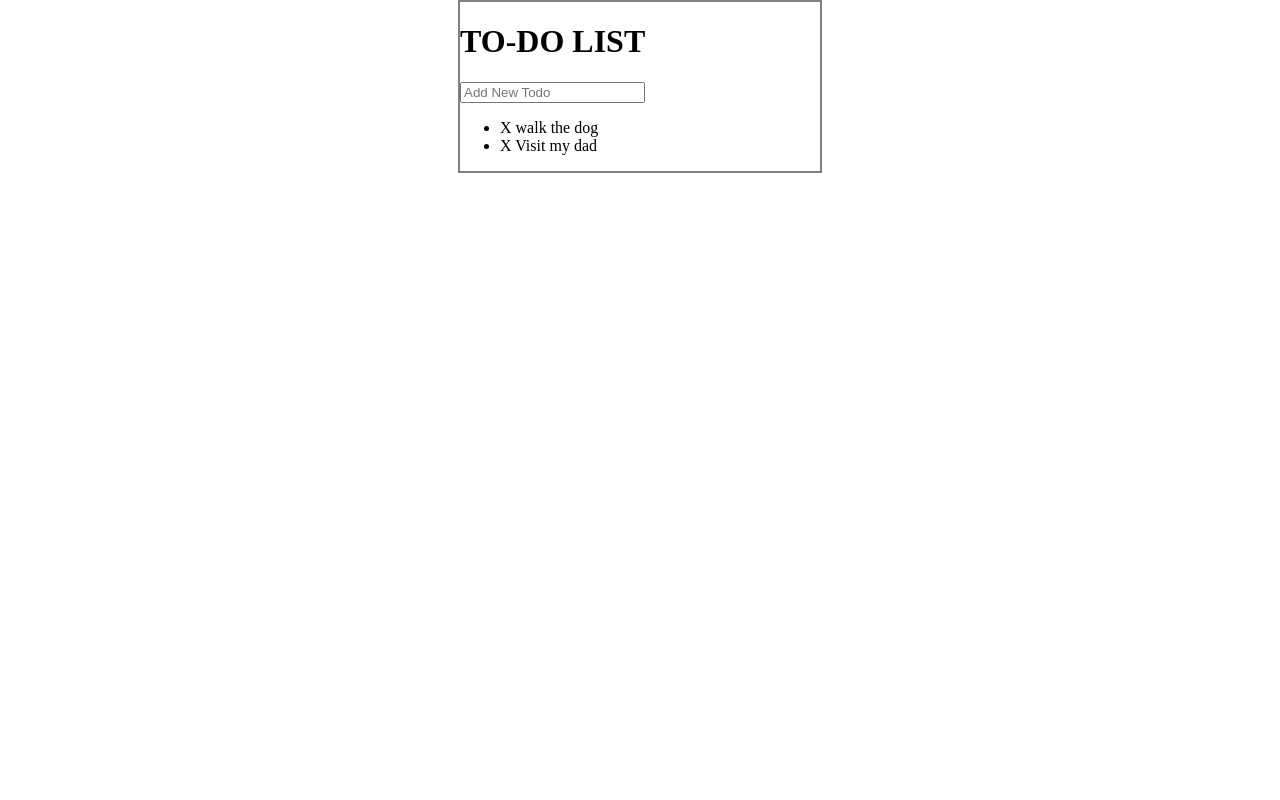
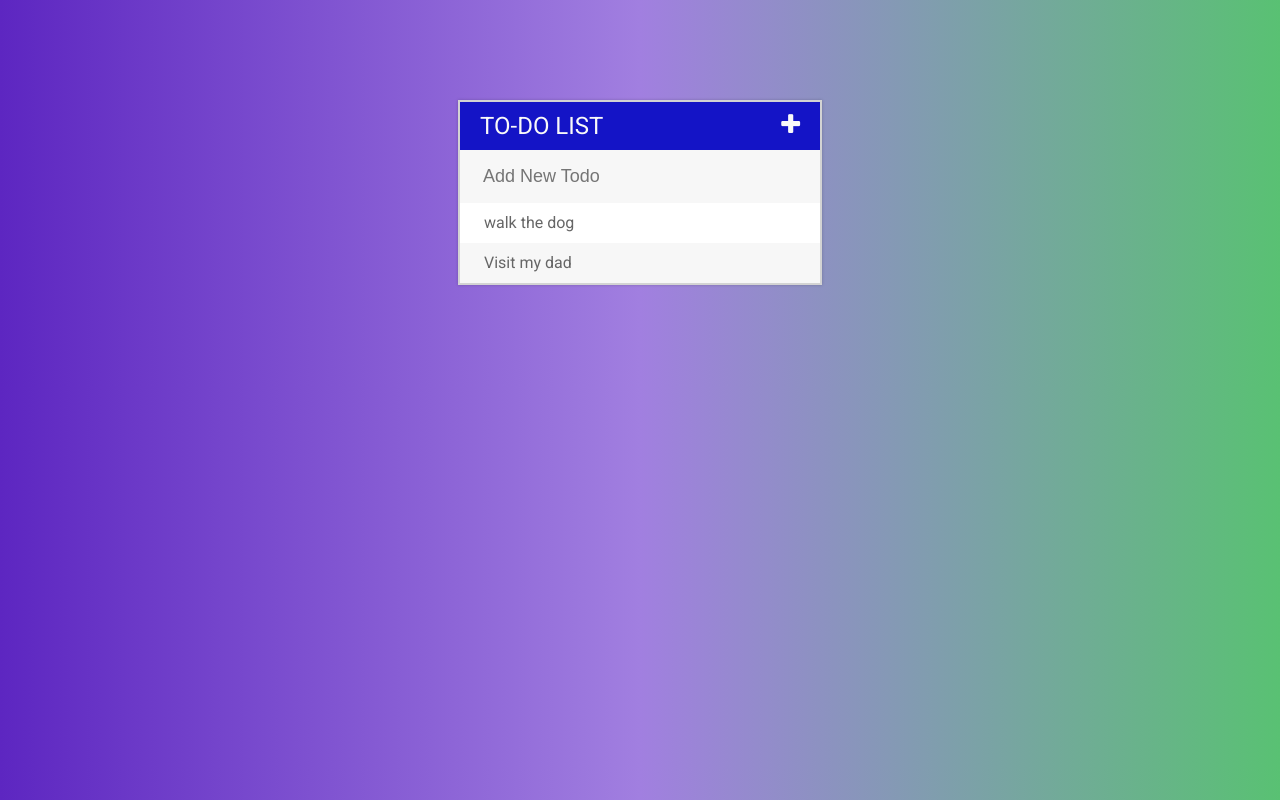
Before and after one commit to abdusamaraie/todo-list-js, a plain HTML site: page index.html in a window 1280 px wide. Drawn offline with Linux system fonts and the light colour scheme.

Commit message:
Finish styling the website

```diff
--- a/css/style.css
+++ b/css/style.css
@@ -1,11 +1,73 @@
 body{
   margin:0;
+  font-family: Roboto;
+  background: #59C173;  /* fallback for old browsers */
+  background: -webkit-linear-gradient(to right, #5D26C1, #a17fe0, #59C173);  /* Chrome 10-25, Safari 5.1-6 */
+  background: linear-gradient(to right, #5D26C1, #a17fe0, #59C173); /* W3C, IE 10+/ Edge, Firefox 16+, Chrome 26+, Opera 12+, Safari 7+ */
+
+}
+h1{
+  background: rgb(20,20,198);
+  color: #f9f9f9;
+  text-transform: uppercase;
+  font-size: 24px;
+  font-weight: normal;
+  padding: 10px 20px;
+  margin: 0 auto;
+}
+ul{
+  list-style: none;
+  margin: 0;
+  padding:0;
 }
 
+li{
+  background: #fff;
+  color:#666;
+  height: 40px;
+  line-height: 40px;
+
+}
+li:nth-child(2n){
+  background: #f7f7f7;
+}
+
+input{
+  width:100%;
+  padding: 13px 13px 13px 20px;
+  margin:0;
+  font-size: 18px;
+  color:rgb(20,20,198);
+  background: #f7f7f7;
+  box-sizing: border-box;
+  border: 3px solid rgba(0,0,0,0);
+}
+input:focus{
+  background: #fff;
+  border: 2px solid #2980b9;
+  outline: none;
+}
+span{
+  background: #e74c3c;
+  color: white;
+  height: 40px;
+  width:0;
+  display: inline-block;
+  margin-right: 20px;
+  text-align: center;
+  transition: 0.2s linear;
+  opacity: 0;
+}
+li:hover span{
+  width: 40px;
+  opacity: 1.0;
+}
 .container{
   width: 360px;
-  margin: 0px auto;
-  border: 2px solid gray;
+  margin: 100px auto;
+  border: 2px solid lightgray;
+  background: #f7f7f7;
+  box-shadow: 0 0 3px rgba(0,0,0,0.2);
 }
 
 .checked{
@@ -15,3 +77,7 @@ body{
 /* .deleted{
   display: none;
 } */
+
+.fa-plus{
+  float: right;
+}
--- a/index.html
+++ b/index.html
@@ -5,15 +5,19 @@
   <meta name="viewport" content="width=device-width, initial-scale=1.0">
   <meta http-equiv="X-UA-Compatible" content="ie=edge">
   <title>ToDo List App</title>
+  <!-- Google fonts -->
+  <link href="https://fonts.googleapis.com/css?family=Roboto:400,700&display=swap" rel="stylesheet">
+  <!-- Font awesome -->
+  <link href="https://stackpath.bootstrapcdn.com/font-awesome/4.7.0/css/font-awesome.min.css" rel="stylesheet" integrity="sha384-wvfXpqpZZVQGK6TAh5PVlGOfQNHSoD2xbE+QkPxCAFlNEevoEH3Sl0sibVcOQVnN" crossorigin="anonymous">
   <link rel="stylesheet" href="css/style.css">
 </head>
 <body>
     <div class="container">
-      <h1>TO-DO LIST</h1>
+      <h1>TO-DO LIST <i class="fa fa-plus" id="toggle-form"></i></h1>
       <input type="text" name="" id="" placeholder="Add New Todo">
       <ul>
-        <li><span class="deleteMe">X</span> walk the dog</li>
-        <li> <span class="deleteMe">X</span> Visit my dad</li>
+        <li><span><i class="fa fa-trash"></i></span> walk the dog</li>
+        <li> <span><i class="fa fa-trash"></i></span> Visit my dad</li>
       </ul>
     </div>
   <script src="js/lib/jQquery-3.4.1.min.js"></script>
--- a/js/app.js
+++ b/js/app.js
@@ -4,7 +4,7 @@ $('ul').on('click','li',function(){
 
 });
 //delete the hole li on click of the X
-$('span').on('click',function(event){
+$('ul').on('click','span',function(event){
   $(this).parent().fadeOut(500,function(){
     $(this).remove();
   });
@@ -16,8 +16,13 @@ $("input[type='text']").on('keypress',function(event){
   if(event.which === 13){
     //Grabbing the text from input
     var todo = $(this).val();
-    $('ul').append('<li>' +"<span>X</span> "+ todo + '</li>');
+    $('ul').append('<li>' +"<span><i class='fa fa-trash'></i></span>"+ todo + '</li>');
     /// clear the text input
     $(this).val("");
   }
 })
+
+//toggle input
+$('#toggle-form').on('click',function(){
+  $("input[type='text']").fadeToggle();
+})
```
